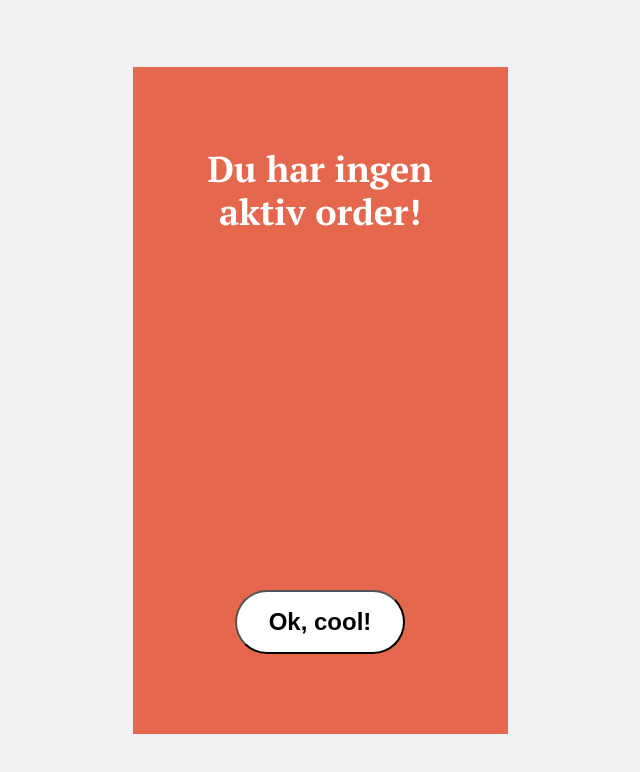
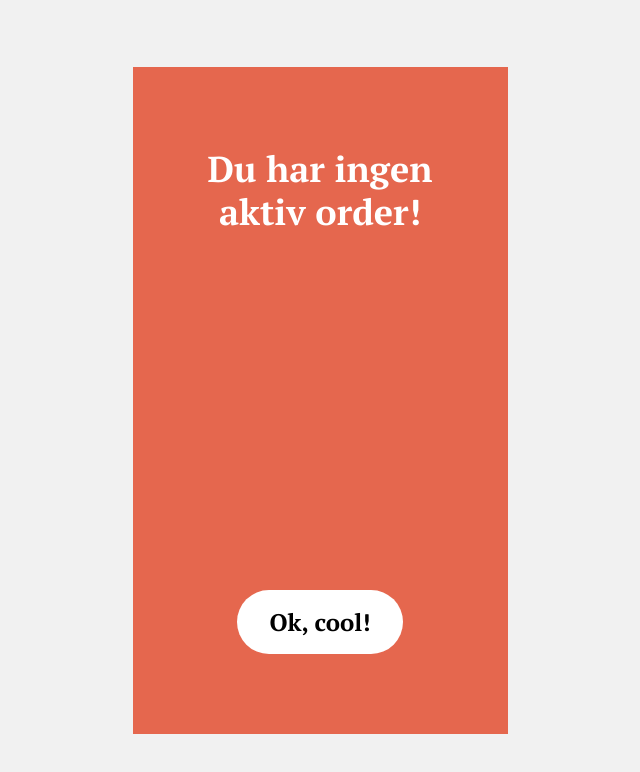
Before and after one commit to justinhumane/oscar-altkvist_FU-JS23_airbean, a React (Vite) app: page /status in a window 1280 px wide. Shown: the top 772 px of the page, without its empty margins (320-960 px from the left). Built offline with nearby package versions, Linux system fonts and the light colour scheme.

Commit message:
Added pointer cursor to buttons

```diff
--- a/src/components/Cart/Cart.scss
+++ b/src/components/Cart/Cart.scss
@@ -54,6 +54,7 @@
       border-radius: 3.125rem;
       background: map.get($theme-colors, "brown");
       color: #fff;
+      cursor: pointer;
     }
   }
 }
--- a/src/components/Header/Header.scss
+++ b/src/components/Header/Header.scss
@@ -15,6 +15,7 @@
       width: 3rem;
       height: 3rem;
       border-radius: 100%;
+      cursor: pointer;
       @include center-div;
     }
 
--- a/src/components/Nav/Nav.scss
+++ b/src/components/Nav/Nav.scss
@@ -14,6 +14,7 @@
     width: 3rem;
     height: 3rem;
     border-radius: 100%;
+    cursor: pointer;
     @include center-div;
   }
 
--- a/src/components/Register/Register.scss
+++ b/src/components/Register/Register.scss
@@ -66,6 +66,7 @@
       padding: 1rem 2rem;
       width: 80%;
       margin: 0 auto;
+      cursor: pointer;
     }
   }
 }
--- a/src/pages/Status/Status.scss
+++ b/src/pages/Status/Status.scss
@@ -24,11 +24,14 @@
   }
 
   & > button {
+    font-family: "PT Serif", serif;
     background: #fff;
     color: #000;
+    border: 0;
     border-radius: 3.125rem;
     padding: 1rem 2rem;
     font-size: 1.5rem;
     font-weight: bold;
+    cursor: pointer;
   }
 }
```
